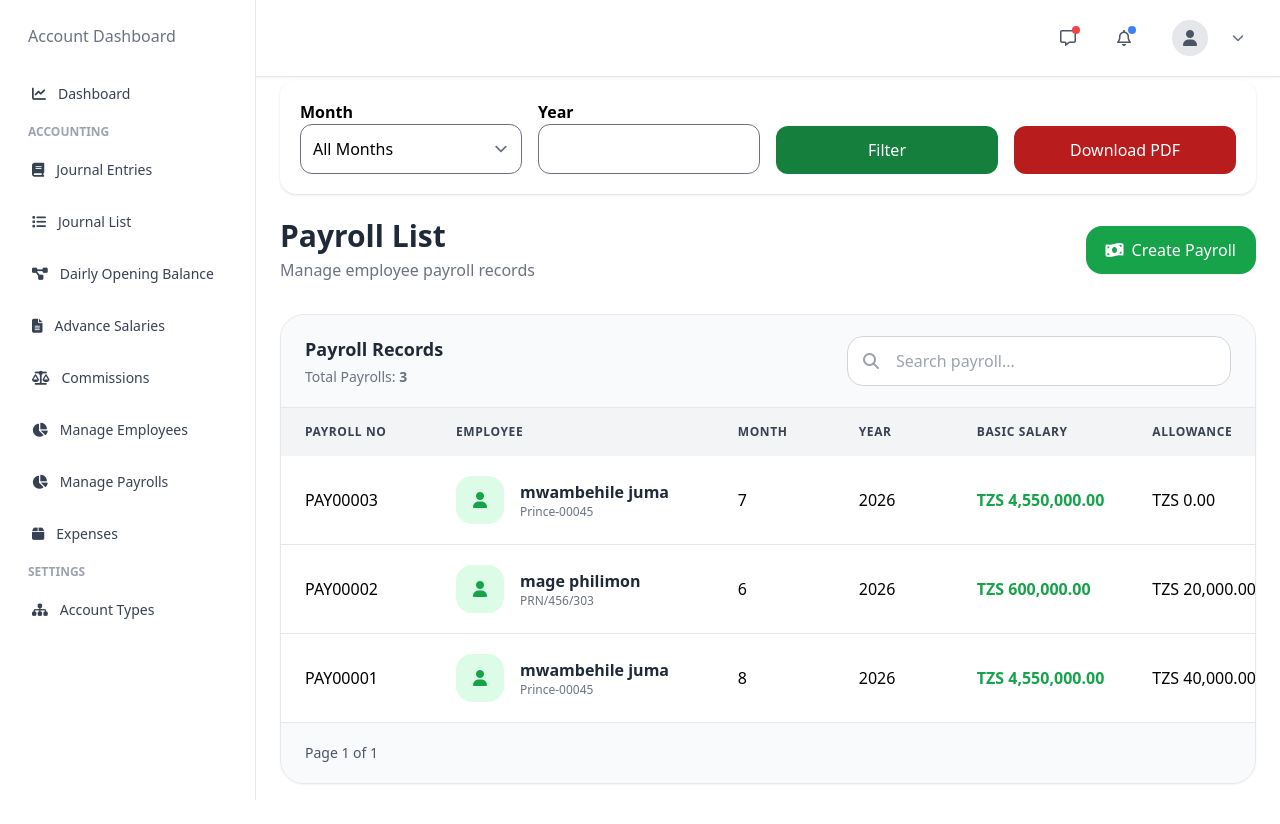
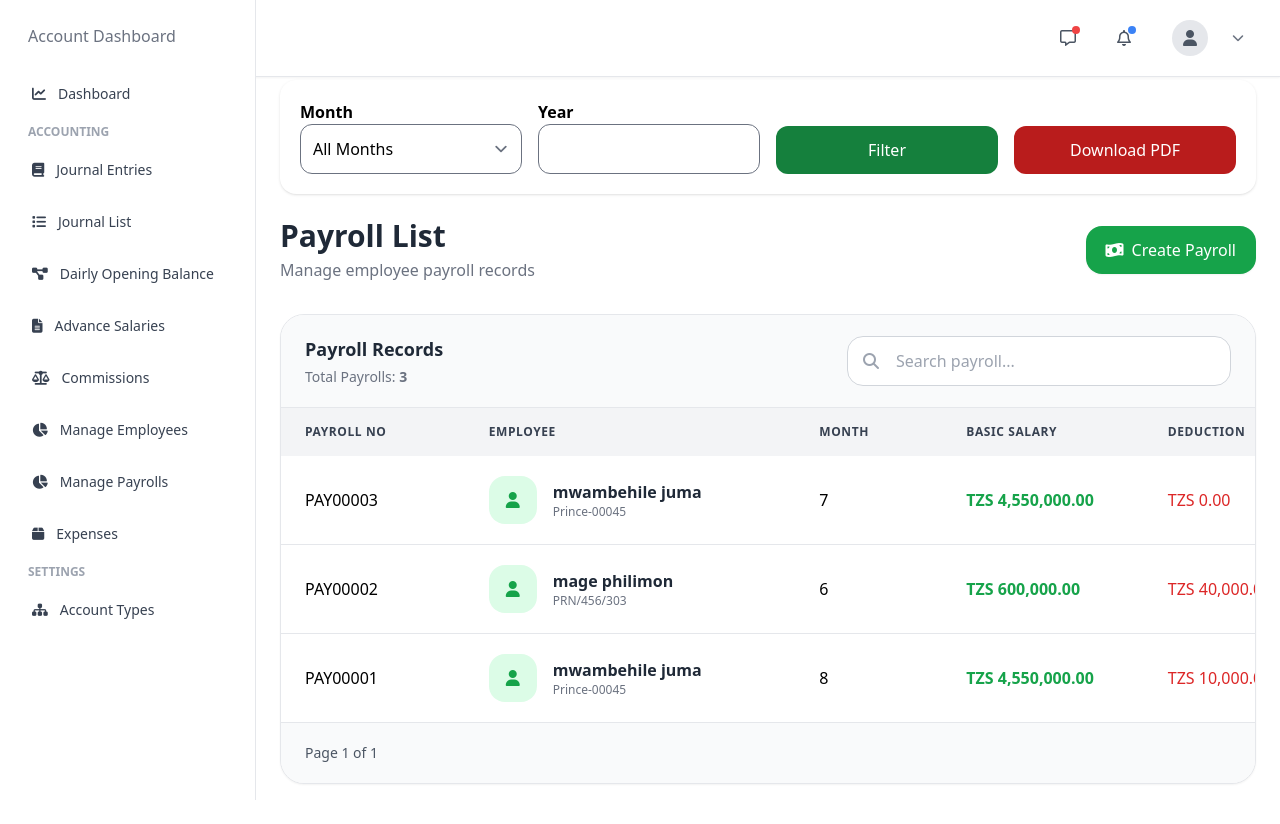
Before and after one commit to oswardmwambehile/erp-prince-international, a Django app: page /payroll/payroll/ in a window 1280 px wide. Run offline with Django 5.2, Linux system fonts and the light colour scheme; data comes from the database, SQL or seed files in the repository; some libraries are stand-ins or nearby versions.

Commit message:
updated code

```diff
--- a/templates/hr/payroll_list.html
+++ b/templates/hr/payroll_list.html
@@ -172,17 +172,12 @@
                                 Month
                             </th>
 
-                            <th class="w-32 px-6 py-4 text-left">
-                                Year
-                            </th>
+
 
                             <th class="w-40 px-6 py-4 text-left">
                                 Basic Salary
                             </th>
 
-                            <th class="w-40 px-6 py-4 text-left">
-                                Allowance
-                            </th>
 
                             <th class="w-40 px-6 py-4 text-left">
                                 Deduction
@@ -253,17 +248,12 @@
                                 {{ payroll.payroll_month }}
                             </td>
 
-                            <td class="px-6 py-5 whitespace-nowrap">
-                                {{ payroll.payroll_year }}
-                            </td>
 
                             <td class="px-6 py-5 whitespace-nowrap text-green-600 font-semibold">
                                 TZS {{ payroll.basic_salary|intcomma }}
                             </td>
 
-                            <td class="px-6 py-5 whitespace-nowrap">
-                                TZS {{ payroll.allowance|intcomma }}
-                            </td>
+
 
                             <td class="px-6 py-5 whitespace-nowrap text-red-600">
                                 TZS {{ payroll.deduction|intcomma }}
```
Also changed, not shown: templates/manager/quotation_pdf.html (+16 -6 lines).
